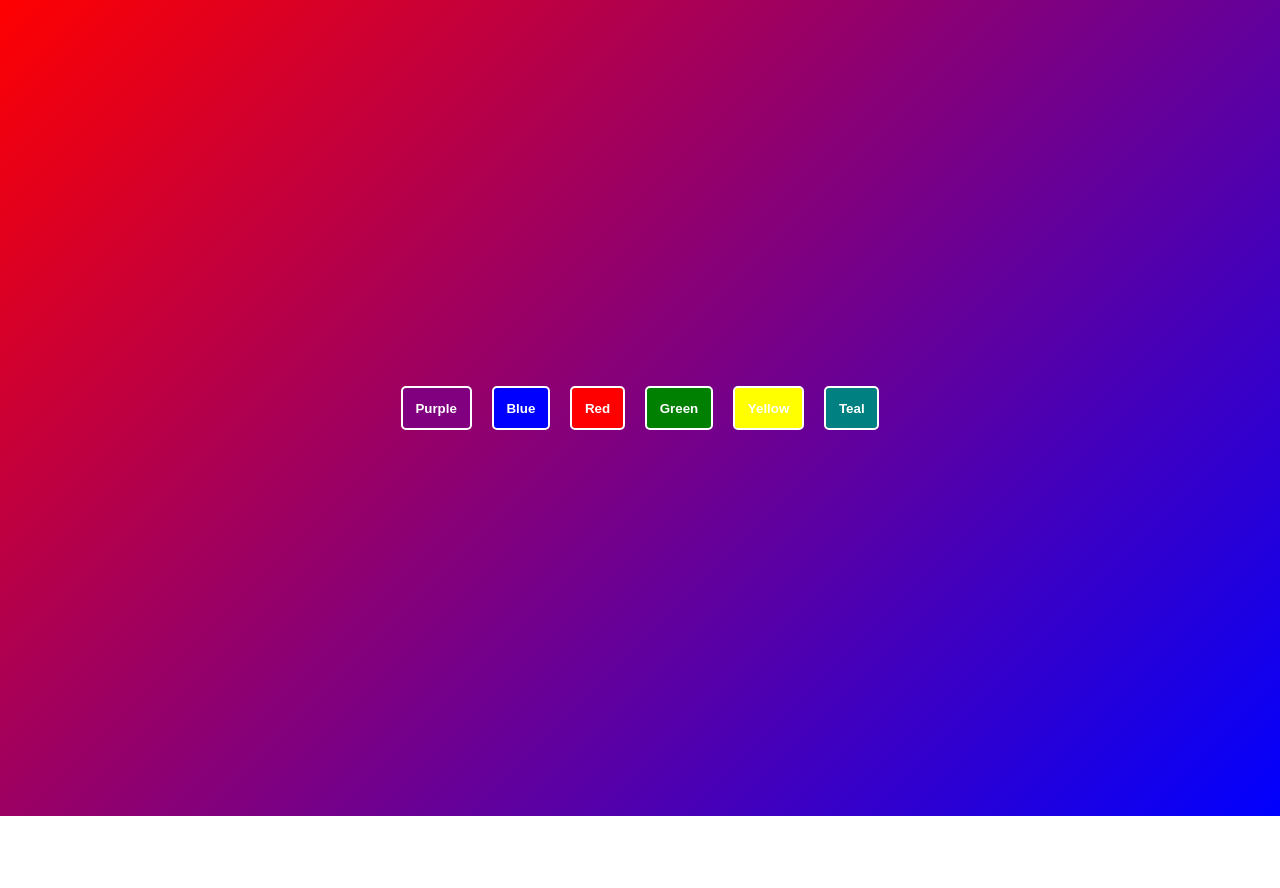
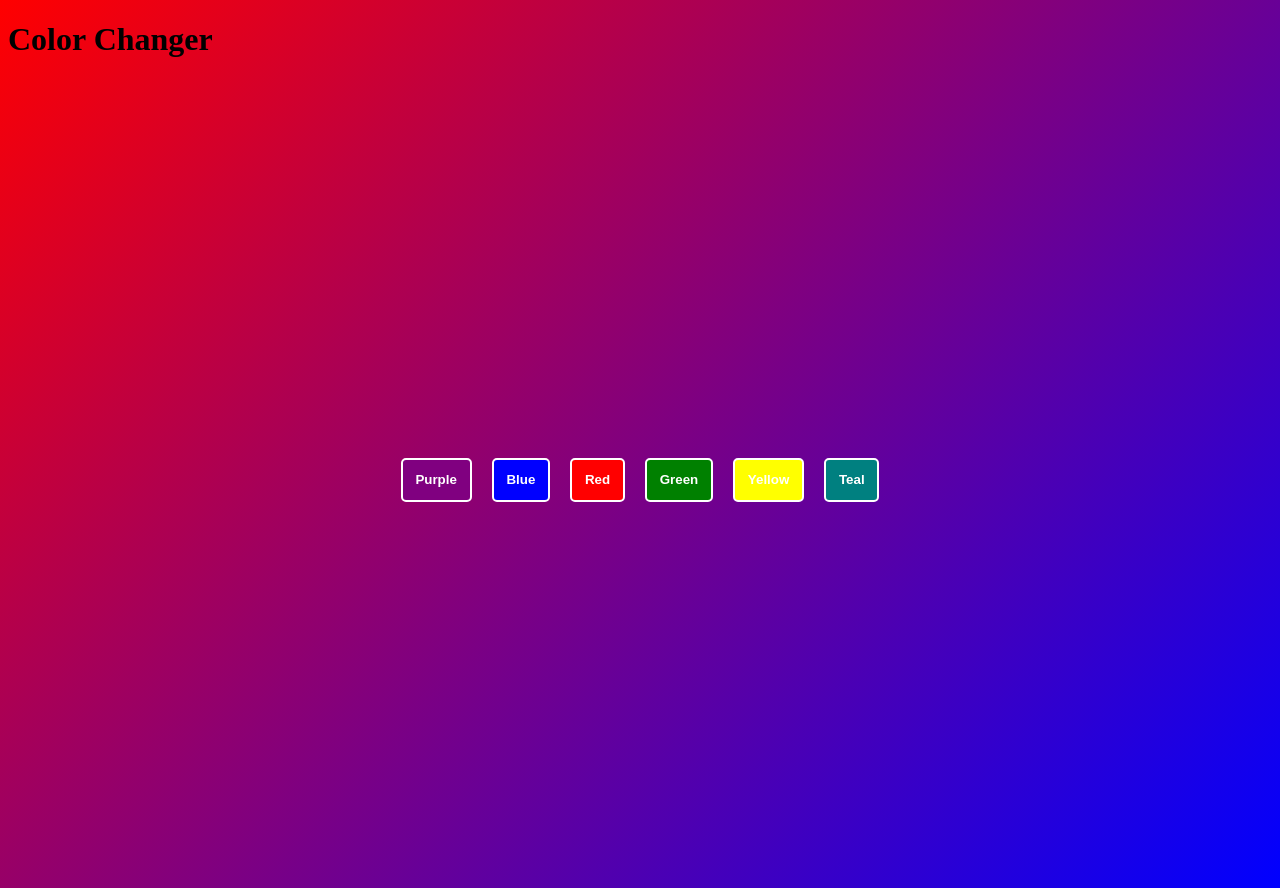
Before and after one commit to TofunmiTranspose/backgroundChanger, a plain HTML site: page index.html in a window 1280 px wide. Before the commit the page ends 816 px from the top, so only its background shows below. Drawn offline with Linux system fonts and the light colour scheme.

Commit message:
Update index.html

```diff
--- a/index.html
+++ b/index.html
@@ -7,6 +7,7 @@
   <link rel="stylesheet" href="style.css">
 </head>
 <body>
+  <h1>Color Changer</h1>
   <div class="boxes">
     <nav class="nav">
       <input type="button" value="Purple">
```
